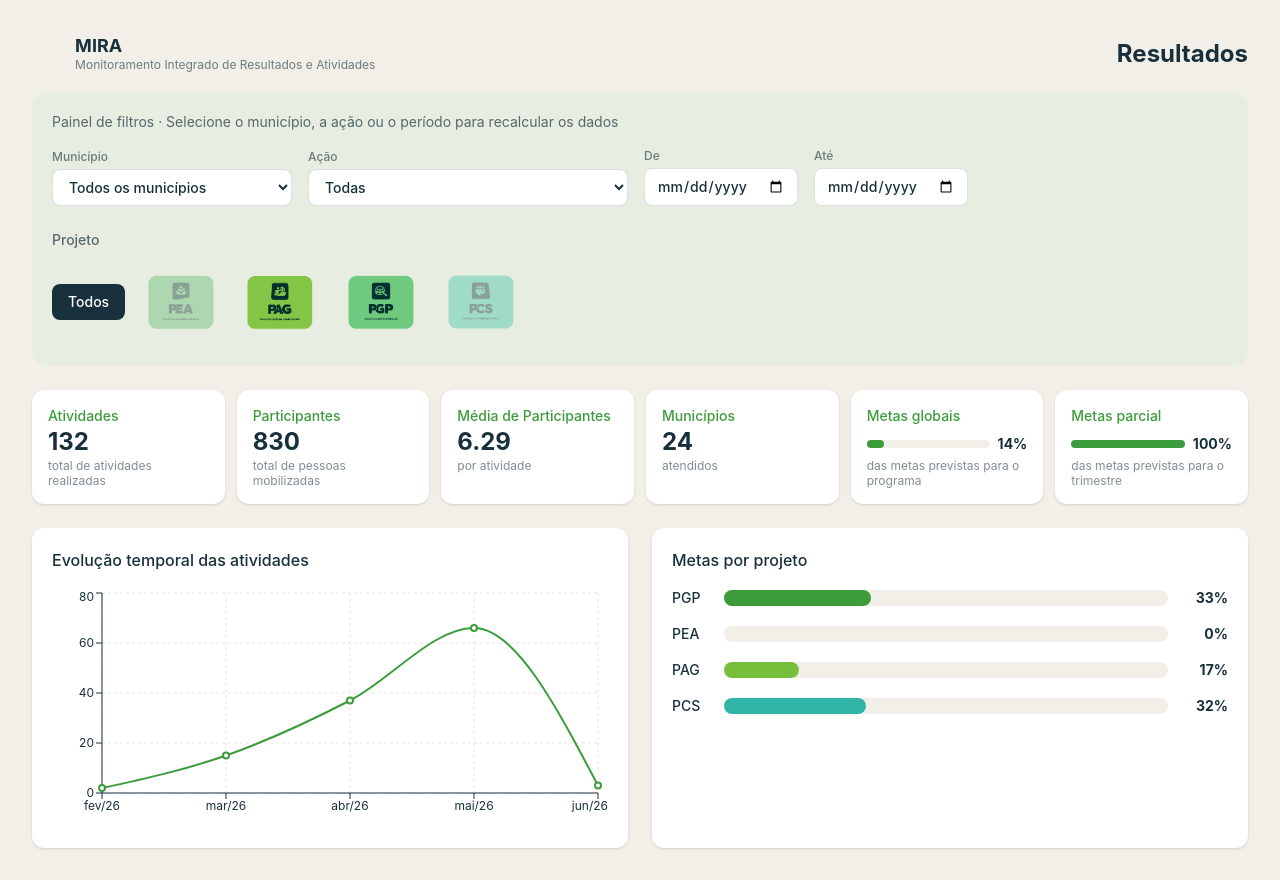
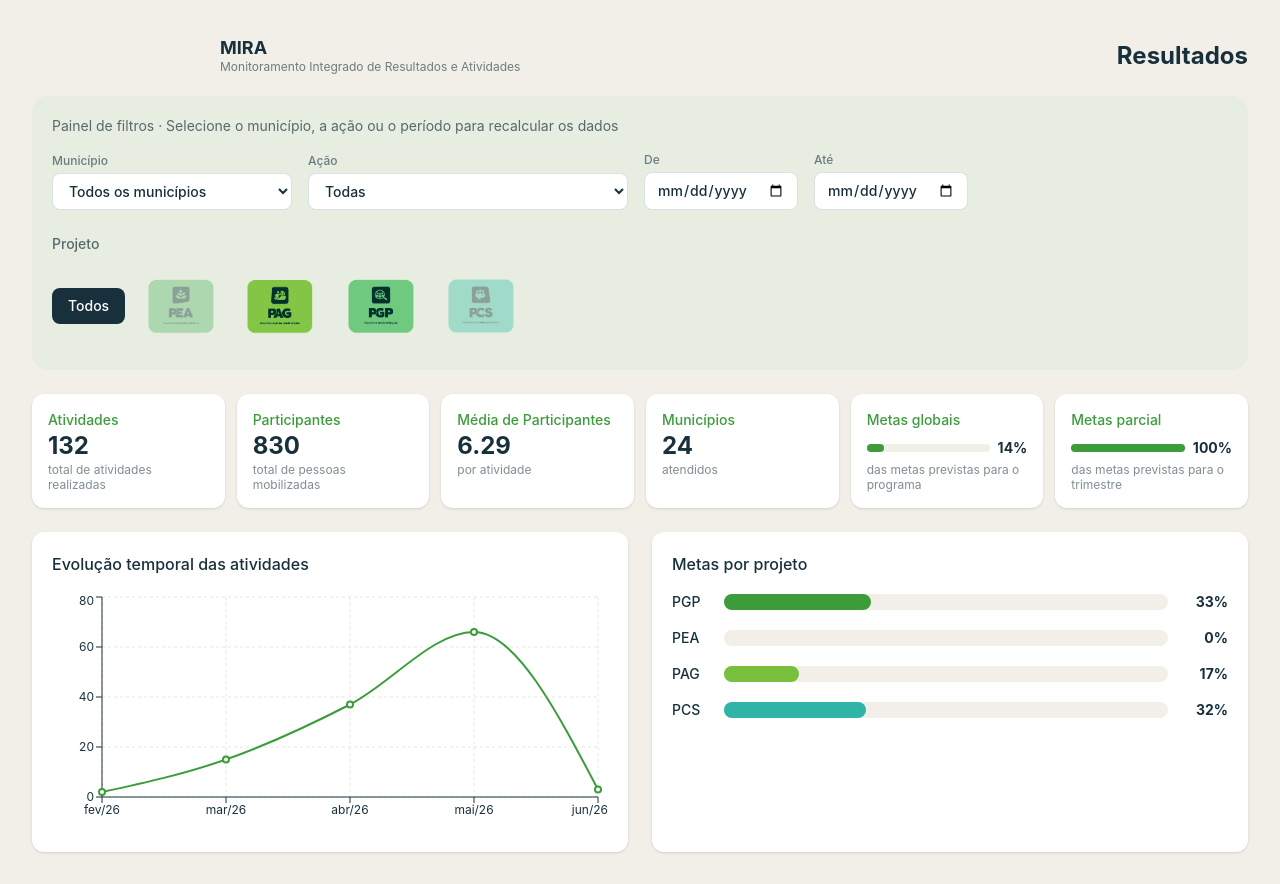
Before and after one commit to AugustoQueiroz13/mira-planeja, a React (Vite) app: page / in a window 1280 px wide. Built offline with nearby package versions, Linux system fonts and the light colour scheme.

Commit message:
MIRA: ajuste do logo no cabecalho

```diff
--- a/src/App.tsx
+++ b/src/App.tsx
@@ -82,7 +82,12 @@ export default function App() {
     <div className="min-h-screen bg-mira-bege p-6 md:p-8">
       <header className="mb-4 flex items-center justify-between">
         <div className="flex items-center gap-3">
-          <img src="/logo-planeja.svg" alt="Planeja+" className="h-11 w-auto" />
+         <div
+          role="img"
+          aria-label="Planeja+"
+          className="h-12 w-44 shrink-0 bg-contain bg-left bg-no-repeat"
+          style={{ backgroundImage: 'url(/logo-planeja.svg)' }}
+        />
           <div>
             <h1 className="text-lg font-bold leading-tight text-mira-escuro">MIRA</h1>
             <p className="text-xs text-mira-escuro/60">
```
